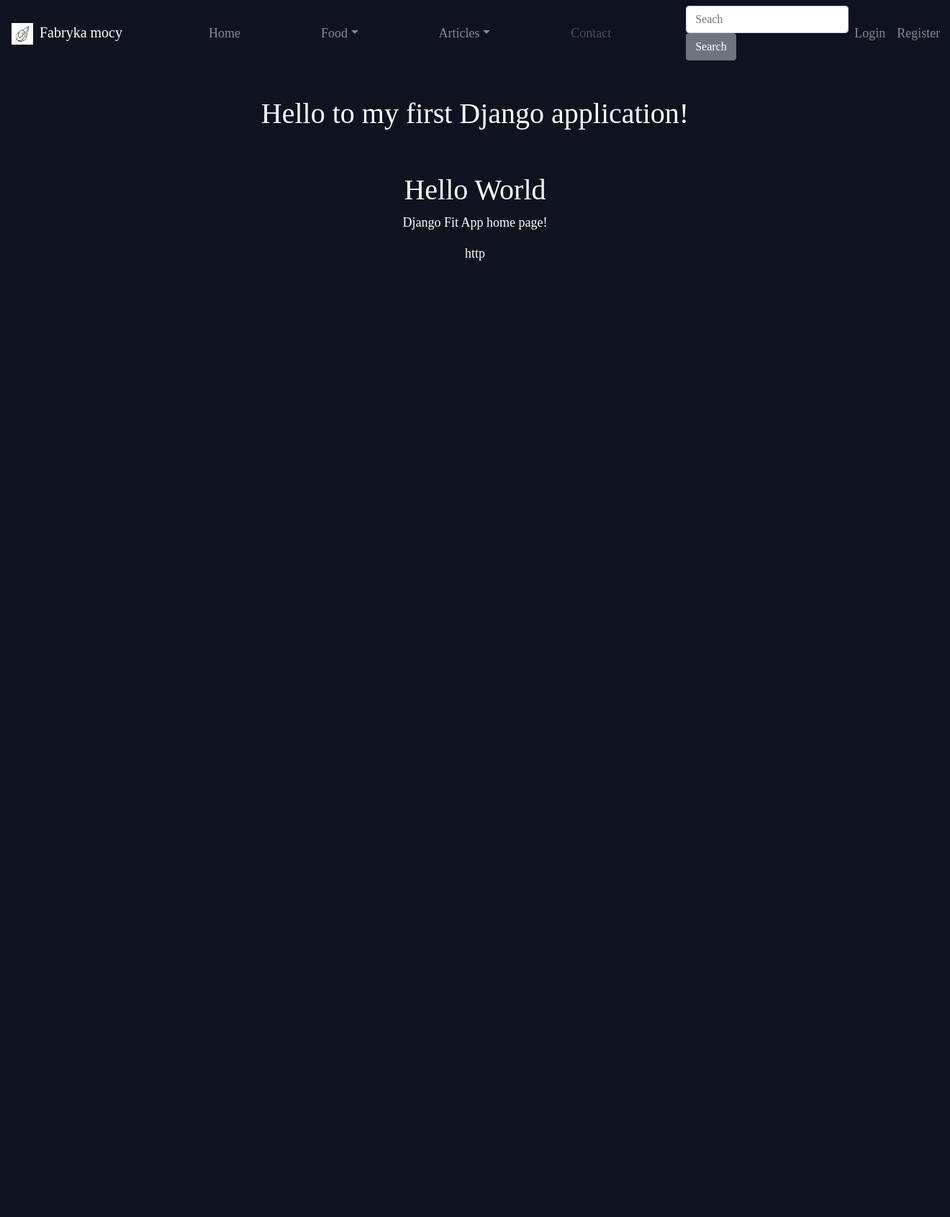
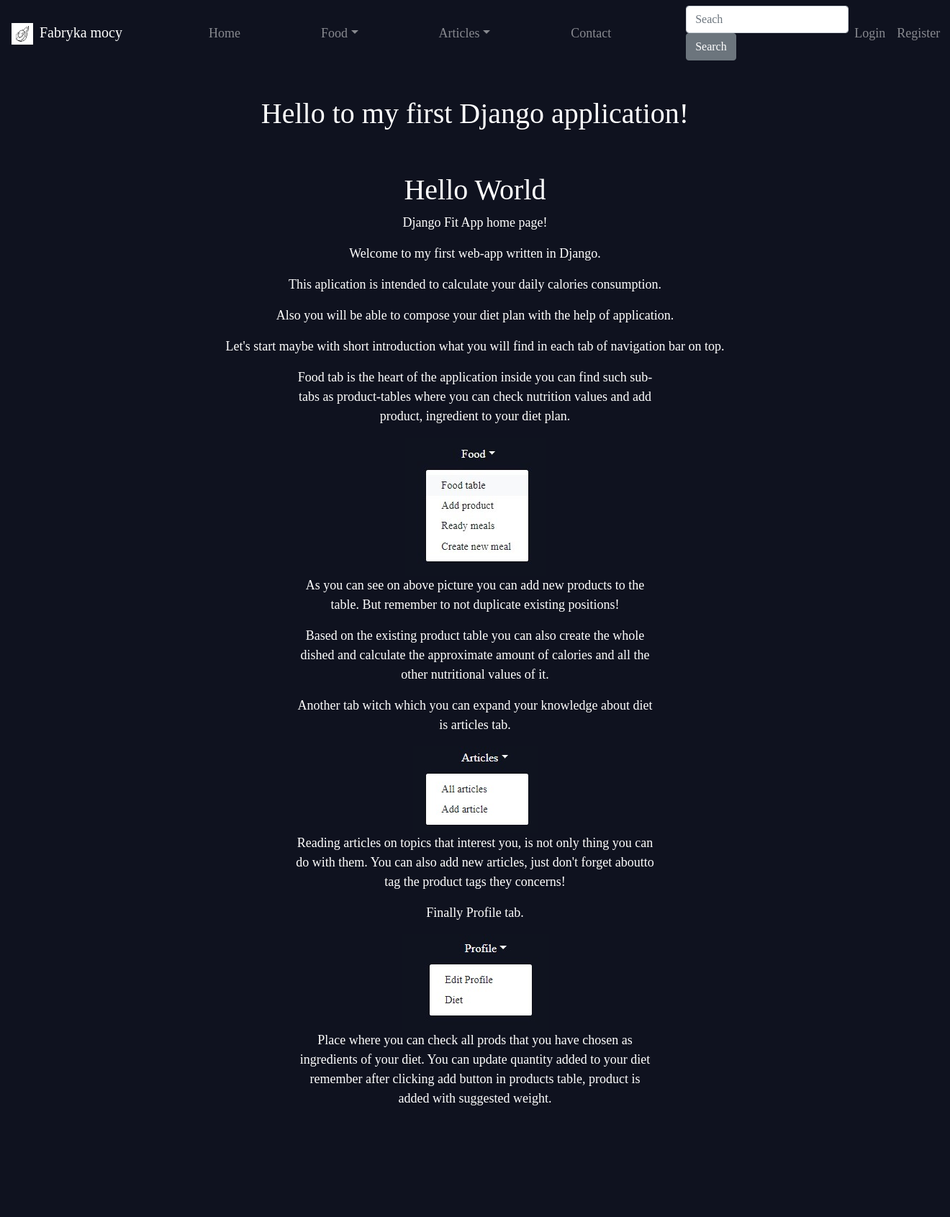
Before and after one commit to 310224954/Fitapplication, a Django app: page / in a window 1320 px wide. Shown: the whole page at 72% size. Before the commit the page ends 362 px from the top, so only its background shows below. Run offline with Django 3.2, Linux system fonts and the light colour scheme; some libraries are stand-ins or nearby versions.

Commit message:
Adding home page and contact section, Meal ingredient quantity bug repaier

```diff
--- a/Main/Food/views.py
+++ b/Main/Food/views.py
@@ -151,7 +151,8 @@ class MealDeleteView(LoginRequiredMixin, UserPassesTestMixin, DeleteView):
         if "admin" in str(self.request.user).lower():
             return True
         else:
-            return False
+            #return False
+            return redirect("meal_detail", pk=self.kwargs['pk'])
 
 class MealDeleteView(LoginRequiredMixin, UserPassesTestMixin, DeleteView):
     model = Meals
@@ -222,7 +223,7 @@ class UpdateIngredientQuantity(FormView):
                 coma_positions.append(i)
 
         if weight_to_be_changed == 0:
-            ingredients_weights =  new_quantity + "," + ingredients_weights[coma_positions[weight_to_be_changed]+1:]
+            ingredients_weights =  new_quantity #+ "," + ingredients_weights[coma_positions[weight_to_be_changed]+1:]
         elif weight_to_be_changed == len(coma_positions):
             ingredients_weights = ingredients_weights[:coma_positions[weight_to_be_changed-1]] + "," + new_quantity
         else:
--- /dev/null
+++ b/Main/Home/urls.py
@@ -0,0 +1,8 @@
+from django.urls import path
+
+from .views import home_view, contact_view
+
+urlpatterns = [
+	path("", home_view, name="home_view"),
+	path("contact/", contact_view, name="contact")
+]
--- a/Main/Main/urls.py
+++ b/Main/Main/urls.py
@@ -22,18 +22,15 @@ from django.conf.urls.static import static
 
 
 
-from Home.views import home_view, contact_view, ciriculum_vitae_view,socai_media
+from Home.views import home_view, contact_view, ciriculum_vitae_view, socai_media
 
 urlpatterns = [
     path("admin/", admin.site.urls),
-    path("", home_view, name="Home"),
+    path("", include("Home.urls")),
     path("contact/", contact_view),
     path("food/", include("Food.urls")),
     path("user/", include("User.urls")),
     path("articles/", include("Articles.urls")),
-    #path("food/",products_table_view),
-    #path("food/desc",product_view),
-    #path("food/add",add_product),
 ]
 
 if settings.DEBUG:
--- a/Main/Templates/Home/contact.html
+++ b/Main/Templates/Home/contact.html
@@ -3,8 +3,9 @@
 
 {% block content %}
 <h1> Piotr Lukaszewski</h1>
-<h1> Number telefonu: </h1>
+
+<h1> Phone number: </h1>
 <p> 793-389-240 </p>
-<h1> Adres mailowy: </h1>
+<h1> Email address: </h1>
 <p> plukaszewski@gmail.com </p>
 {% endblock %}
--- a/Main/Templates/Home/home.html
+++ b/Main/Templates/Home/home.html
@@ -1,7 +1,62 @@
 {% extends 'base.html' %}
+{% load static %}
 
 {% block content %}
-<h1> Hello World</h1>
-<p>Django Fit App home page! </p>
-{{ request.scheme }}
+
+
+	<h1> Hello World</h1>
+	<p>Django Fit App home page! </p>
+
+	<p>Welcome to my first web-app written in Django.</p>
+
+	<p>
+		This aplication is intended to calculate your daily calories consumption.
+	</p>
+
+	<p>
+		Also you will be able to compose your diet plan with the help of application.
+	</p>
+
+	<p>
+		Let's start maybe with short introduction what you will find in each tab of navigation bar on top.
+	</p>
+
+
+	<div class="col-md-6 container-fluid">
+
+			<p>
+				Food tab is the heart of the application inside you can find such sub-tabs as product-tables
+				where you can check nutrition values and add product, ingredient to your diet plan.
+			</p>
+
+			<img src="{% static 'images/Food_table.jpg' %}">
+
+			<p>
+				As you can see on above picture you can add new products to the table. But remember to not duplicate existing positions!
+			</p>
+
+			<p>
+				Based on the existing product table you can also create the whole dished and calculate the approximate amount of calories	and all the other nutritional values of it.
+			</p>
+
+			<p>
+				Another tab witch which you can  expand your knowledge about diet is articles tab.
+			</p>
+			<img src="{% static 'images/Article_tab.jpg' %}">
+			<p>
+				Reading articles  on topics that interest you, is not only thing you can do with them. You can also add new articles, just don't forget aboutto tag the product tags they concerns!
+			</p>
+
+			<p>
+				Finally Profile tab.
+			</p>
+			<img src="{% static 'images/Profile_tab.jpg' %}">
+			<p>
+				Place where you can check all prods that you have chosen as ingredients of your diet. You can update quantity added to your diet
+				remember after clicking add button in products table, product is added with suggested weight.
+			</p>
+
+	</div>
+<br><br><br><br><br>
+
 {% endblock %}
--- a/Main/Templates/base.html
+++ b/Main/Templates/base.html
@@ -19,6 +19,7 @@
 
 	<h1 id="title">Hello to my first Django application! </h1>
 
+
 	<div class="col-sm-10 container-fluid">
 	{% block content %}
 		To Be Replaced
--- a/Main/Templates/navigation_bar.html
+++ b/Main/Templates/navigation_bar.html
@@ -15,7 +15,7 @@
 		<div class="collapse navbar-collapse" id="mainmenu">
 			<ul class="navbar-nav mr-auto px-md-5" >
 				<li class="nav-item px-5" size="16">
-					<a  class="nav-link"  href="#">Home</a>
+					<a  class="nav-link"  href="{% url 'home_view' %}">Home</a>
 				</li>
 
 				<li class="nav-item dropdown px-md-5">
@@ -47,7 +47,7 @@
 				</li>
 
 				<li class="nav-item px-md-5">
-					<a  class="nav-link disabled" href="#">Contact</a>
+					<a  class="nav-link " href="{% url 'contact' %}">Contact</a>
 				</li>
 				<!--  -->
 				{% if request.user.is_authenticated %}
--- a/Main/User/urls.py
+++ b/Main/User/urls.py
@@ -19,6 +19,7 @@ urlpatterns = [
 	path("diet_plan/", DietView.as_view(), name="diet_plan"),
 	path("diet_plan/edit/<int:pk>/", ChangeDietQuantity.as_view(), name="edit_user_prod"),
 	path("diet_plan/delete/<int:pk>/", DeteProdFromDiet.as_view(), name="delete_user_prod"),
+
 	#Username password restart Url's
 	path("password_reset/", views.PasswordResetView.as_view(template_name="Users/password_reset.html"), name="password_reset"),
 	path("password_reset/done/", views.PasswordResetDoneView.as_view(template_name="Users/password_reset_done.html"), name="password_reset_done"),
```
Also changed, not shown: Main/db.sqlite3, Main/files/images/Article_tab.jpg (added), Main/files/images/Food_table.jpg (added), Main/files/images/Profile_tab.jpg (added).
